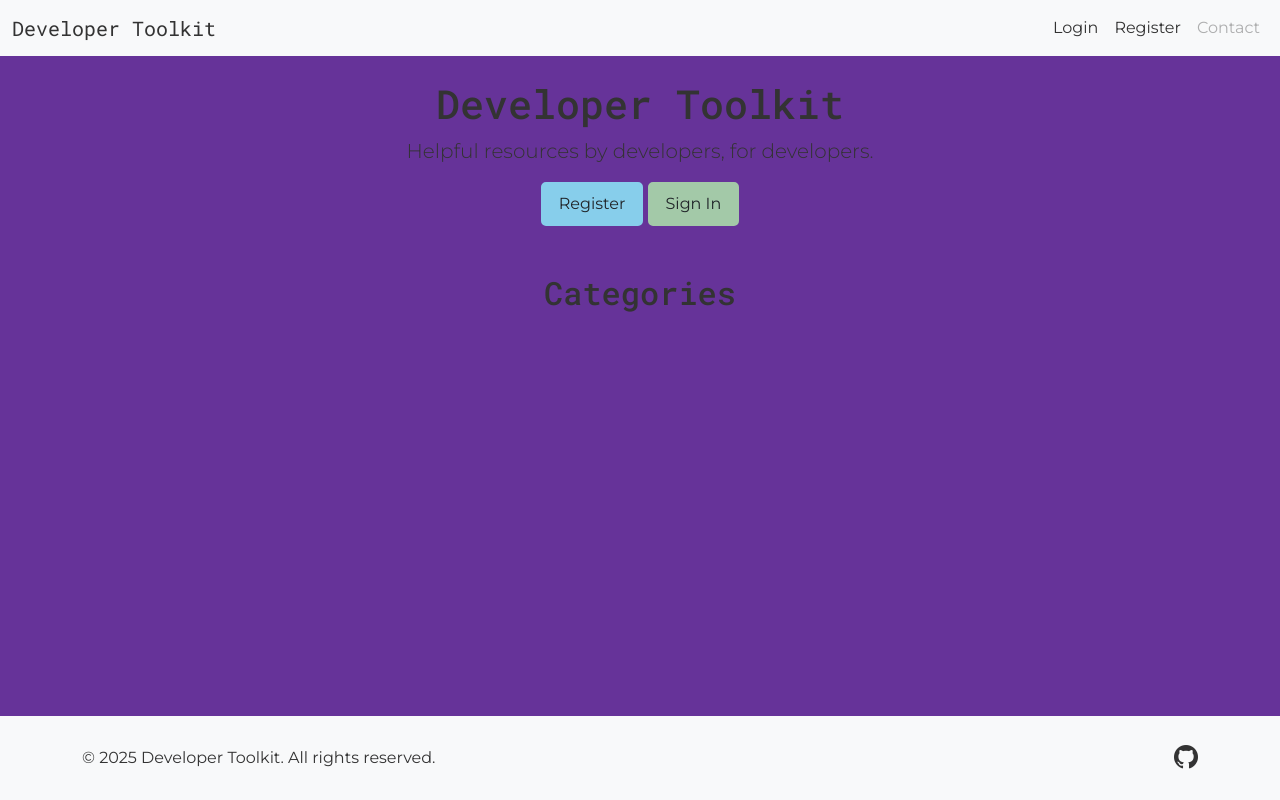
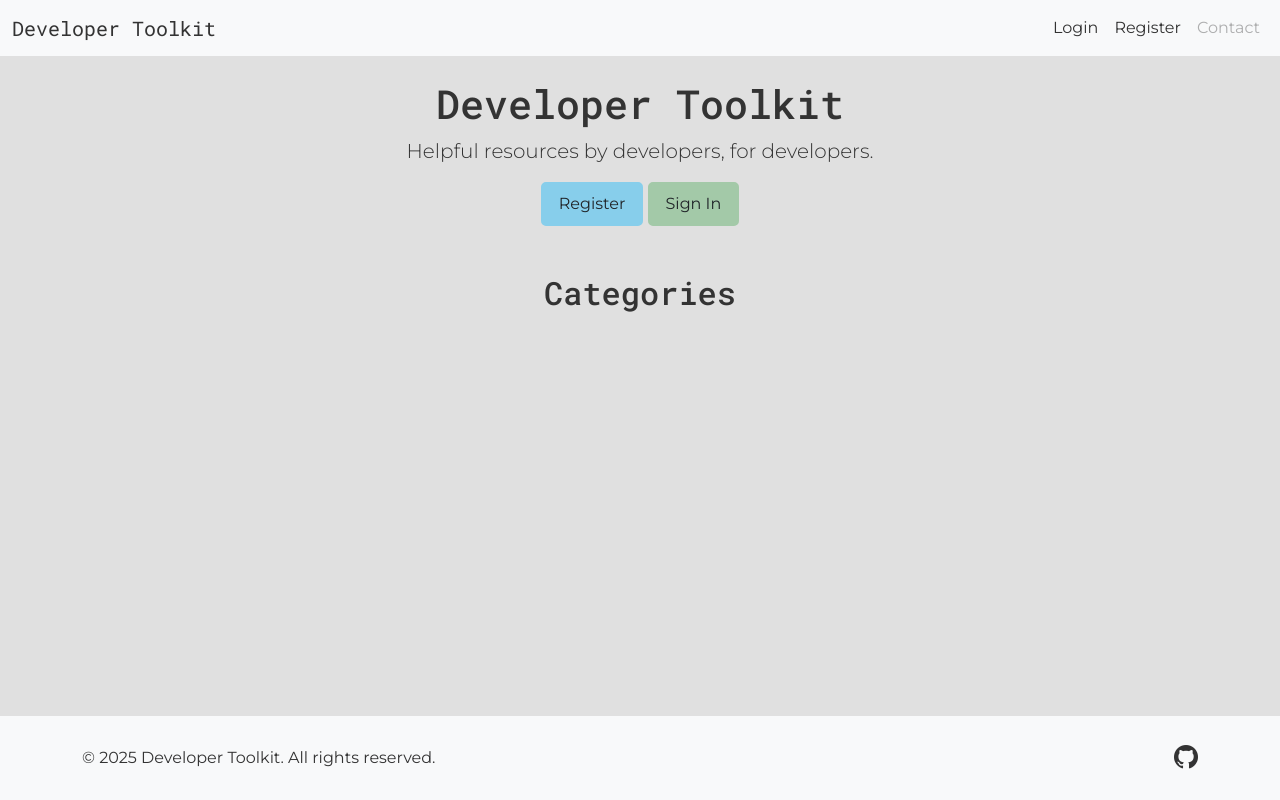
Before and after one commit to daisy21000/developer-resources, a Django app: page / in a window 1280 px wide. Run offline with Django 4.2, Linux system fonts and the light colour scheme; data that the repository does not hold is empty; parts of the project's set-up code (start-up, migrations or seed data) failed here and were passed over.

Commit message:
Remove temporary background color from body styles

```diff
--- a/static/css/styles.css
+++ b/static/css/styles.css
@@ -21,7 +21,6 @@ body {
     min-height: 100vh;
     display: flex;
     flex-direction: column;
-    background-color: rebeccapurple; /* Temporary background color for testing */
 }
 
 h1, h2, h3, h4, h5, h6 {
```
